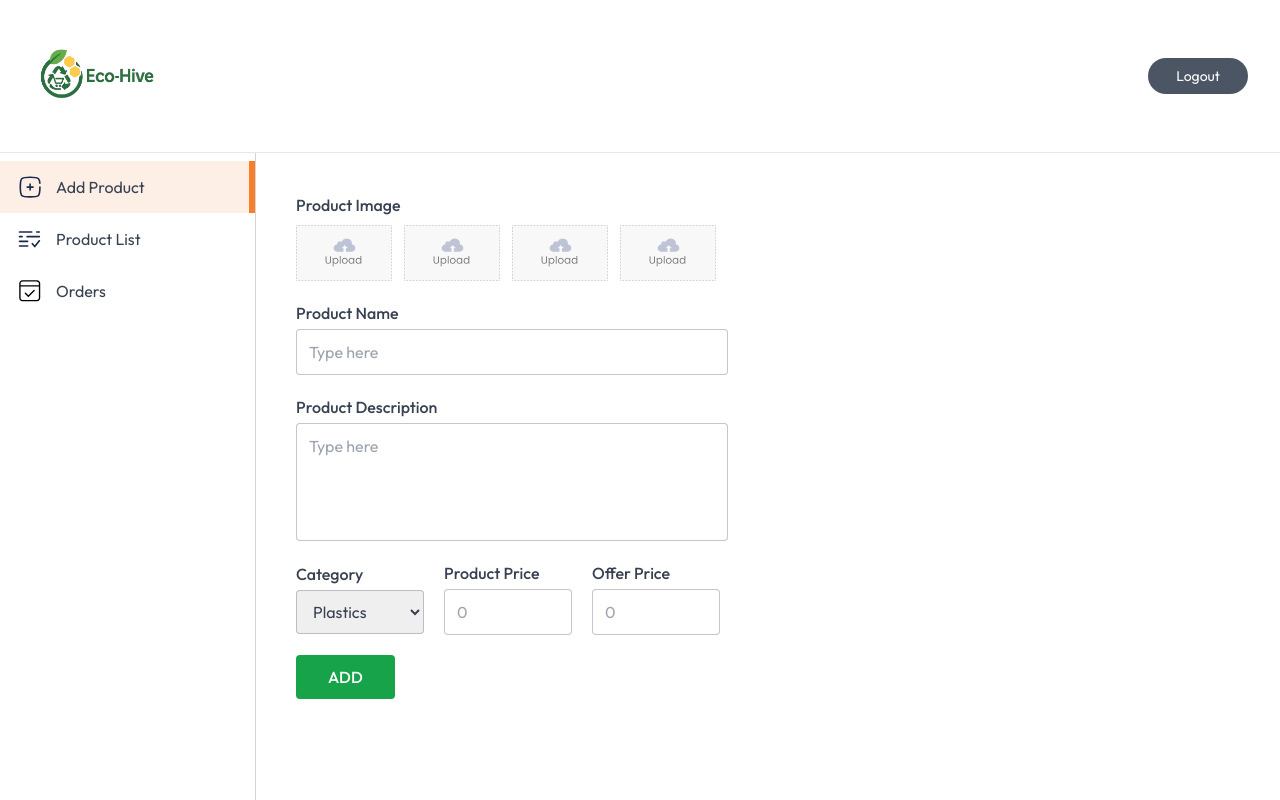
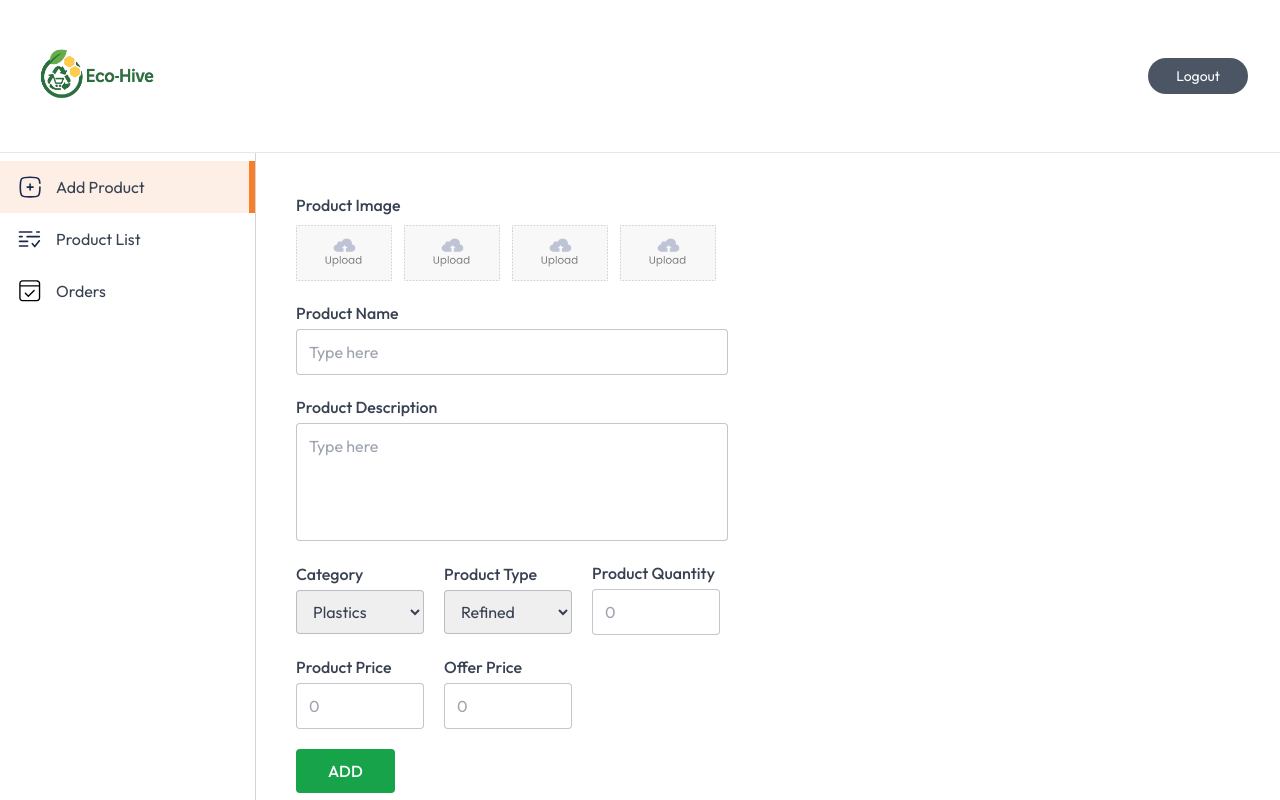
Before and after one commit to Ryanmrgo/Eco, a Next.js app: page /seller in a window 1280 px wide. Shown: the top 800 px of the page. Built offline with nearby package versions, Linux system fonts and the light colour scheme; no server answers; the database is empty.

Commit message:
Changed and Added Product Quantity

```diff
--- a/app/seller/page.jsx
+++ b/app/seller/page.jsx
@@ -16,6 +16,7 @@ const AddProduct = () => {
   const [category, setCategory] = useState('Plastic');
   const [price, setPrice] = useState('');
   const [offerPrice, setOfferPrice] = useState('');
+  const [quantity, setQuantity] = useState('');
 
   const handleSubmit = async (e) => {
     e.preventDefault();
@@ -27,6 +28,7 @@ const AddProduct = () => {
   formData.append('category',category)
   formData.append('price',price)
   formData.append('offerPrice',offerPrice)
+  formData.append('quantity',quantity)
 
     for (let i = 0; i < files.length; i++) {
       formData.append('images',files[i])
@@ -137,12 +139,40 @@ const AddProduct = () => {
             </select>
           </div>
            <div className="flex flex-col gap-1 w-32">
+            <label className="text-base font-medium" htmlFor="product-type">
+              Product Type
+            </label>
+            <select
+              id="product-type"
+              className="outline-none md:py-2.5 py-2 px-3 rounded border border-gray-500/40"
+            >
+              <option value="Refined">Refined</option>
+              <option value="Raw">Raw</option>
+            </select>
+          </div>
+          <div className="flex flex-col gap-1 w-32">
+            <label className="text-base font-medium" htmlFor="product-quantity">
+              Product Quantity
+            </label>
+            <input
+              id="product-quantity"
+              type="number"
+              min={0}
+              placeholder="0"
+              className="outline-none md:py-2.5 py-2 px-3 rounded border border-gray-500/40"
+              onChange={(e) => setQuantity(e.target.value)}
+              value={quantity}
+              required
+            />
+          </div>
+          <div className="flex flex-col gap-1 w-32">
             <label className="text-base font-medium" htmlFor="product-price">
               Product Price
             </label>
             <input
               id="product-price"
               type="number"
+              min={0}
               placeholder="0"
               className="outline-none md:py-2.5 py-2 px-3 rounded border border-gray-500/40"
               onChange={(e) => setPrice(e.target.value)}
@@ -157,6 +187,7 @@ const AddProduct = () => {
             <input
               id="offer-price"
               type="number"
+              min={0}
               placeholder="0"
               className="outline-none md:py-2.5 py-2 px-3 rounded border border-gray-500/40"
               onChange={(e) => setOfferPrice(e.target.value)}
--- a/components/ProductCard.jsx
+++ b/components/ProductCard.jsx
@@ -31,6 +31,7 @@ const ProductCard = ({ product }) => {
 
             <p className="md:text-base font-medium pt-2 w-full truncate">{product.name}</p>
             <p className="w-full text-xs text-gray-500/70 max-sm:hidden truncate">{product.description}</p>
+            <p className="w-full text-xs text-gray-700 font-semibold">Qty: {product.quantity}</p>
             <div className="flex items-center gap-2">
                 <p className="text-xs">{4.5}</p>
                 <div className="flex items-center gap-0.5">
--- a/models/Product.js
+++ b/models/Product.js
@@ -8,6 +8,7 @@ const productSchema = new mongoose.Schema({
     offerPrice: { type: Number, required: true },
     image: { type: Array, required: true },
     category: { type: String, required: true },
+    quantity: { type: Number, required: true },
     date: { type: Number, required: true }
 })
 
```
Lines whose indentation alone changed are shown as unchanged.
